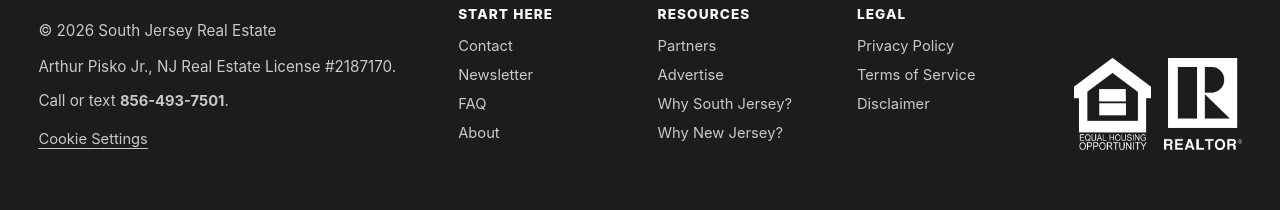
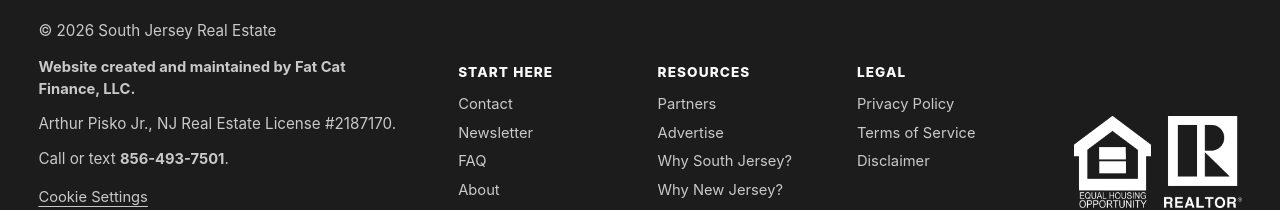
Before and after one commit to piskooooo/southjerseyreal.estate, a React (Vite) app: page / in a window 1280 px wide. Shown: the part 1912-2122 px from the top of the page. Built offline with nearby package versions, Linux system fonts and the light colour scheme; no server answers; the database is empty.

Commit message:
Add Fat Cat Finance footer credit

```diff
--- a/src/components/Footer.tsx
+++ b/src/components/Footer.tsx
@@ -27,6 +27,14 @@ export function Footer({ content, navigate, onManagePrivacy }: FooterProps) {
         <div className="site-footer-brand">
           <h2>{content.brandName}</h2>
           <p>{content.copyright}</p>
+          <p className="site-footer-disclosure">
+            <a
+              href={content.creatorHref}
+              onClick={() => trackLinkClick(content.creatorHref, content.creatorCredit, "footer_credit")}
+            >
+              {content.creatorCredit}
+            </a>
+          </p>
           <p className="site-footer-disclosure">
             {content.licenseDisclosure}
           </p>
--- a/src/content/siteEditor.ts
+++ b/src/content/siteEditor.ts
@@ -37,6 +37,8 @@ export type SitewideContent = {
   footer: {
     brandName: string;
     copyright: string;
+    creatorCredit: string;
+    creatorHref: string;
     licenseDisclosure: string;
     phoneLabel: string;
     phoneHref: string;
@@ -103,6 +105,8 @@ export const sitewideSeed: SitewideContent = {
   footer: {
     brandName: "South Jersey Real Estate",
     copyright: "© 2026 South Jersey Real Estate",
+    creatorCredit: "Website created and maintained by Fat Cat Finance, LLC.",
+    creatorHref: "https://fatcat.finance",
     licenseDisclosure: "Arthur Pisko Jr., NJ Real Estate License #2187170.",
     phoneLabel: "856-493-7501",
     phoneHref: "tel:8564937501",
@@ -358,7 +362,7 @@ export function normalizeManagedContent(pageKey: string, value: unknown): Manage
   return normalizeAgainstSeed(value, seed) as ManagedContent;
 }
 
-const linkFieldNames = new Set(["followupPath", "href", "path", "phoneHref"]);
+const linkFieldNames = new Set(["creatorHref", "followupPath", "href", "path", "phoneHref"]);
 const imageFieldNames = new Set(["image", "src", "thumbnail"]);
 
 function isAllowedManagedUrl(value: string, imageOnly: boolean) {
```
Also changed, not shown: 1 other file (tests, documents, lock files or other folders).
